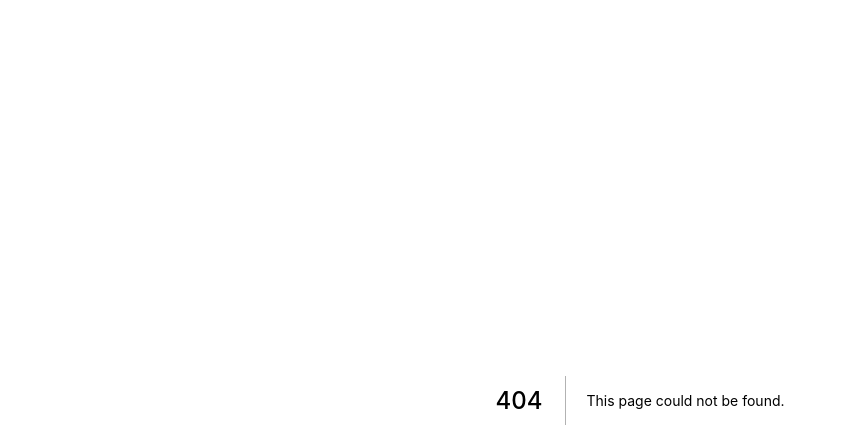
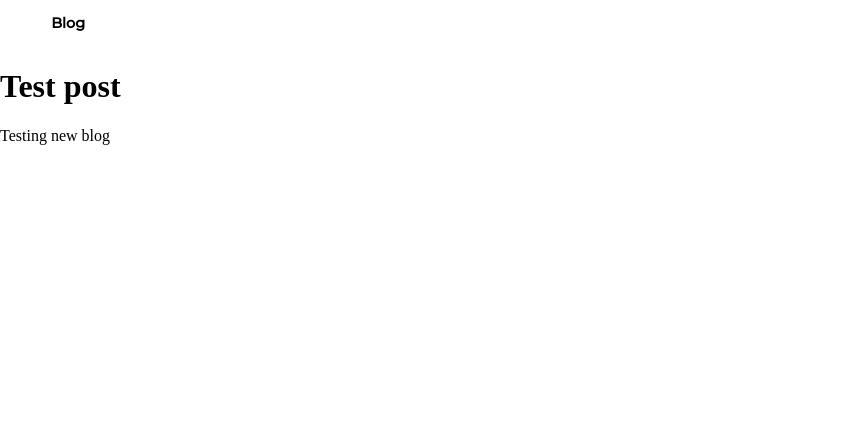
Before and after one commit to CodeJonesW/Wills_Blog, a Next.js app: page /blog in a window 1280 px wide. Before the commit this address had no page. Shown: the top 448 px of the page, without its empty margins (0-847 px from the left). Built offline with nearby package versions, Linux system fonts and the light colour scheme.

Commit message:
blog implementation in progress

```diff
--- /dev/null
+++ b/assets/blog-posts/test.md
@@ -0,0 +1,11 @@
+---
+title: "Test post"
+date: "September 12, 2022"
+excerpt: "Testing new blog"
+cover_image: "/images/blog-posts/image1.png"
+---
+
+## Test post
+
+- Post 1
+- Post 2
--- a/components/shared/styles.tsx
+++ b/components/shared/styles.tsx
@@ -103,6 +103,9 @@ export const ContactContainer = styled.div`
   padding-top: 1%;
   max-width: 220px;
   display: flex;
+  flex-direction: row;
+  justify-content: "center";
+  align-items: "center";
 `;
 export const BackArrowContainer = styled(ContactContainer)`
   padding-top: 3%;
@@ -120,7 +123,7 @@ export const BackArrow = styled(motion.i)`
   border-right: 10px solid white;
 `;
 
-export const Contact = styled.h3`
+export const H3 = styled.h3`
   font-size: 0.9em;
   font-family: "MontserratMedium";
   max-width: 80%;
--- a/package.json
+++ b/package.json
@@ -14,6 +14,7 @@
     "@mui/material": "^5.10.0",
     "@mui/styled-engine-sc": "^5.10.0",
     "framer-motion": "^7.2.0",
+    "gray-matter": "^4.0.3",
     "next": "12.2.5",
     "react": "18.2.0",
     "react-dom": "18.2.0",
--- /dev/null
+++ b/pages/blog.tsx
@@ -0,0 +1,69 @@
+import { AnimatePresence } from "framer-motion";
+import styled from "styled-components";
+import { FullScreenView, H3, HomeNavBar } from "../components/shared/styles";
+import styles from "../styles/Home.module.css";
+import fs from "fs";
+import path from "path";
+import matter from "gray-matter";
+
+const BlogContainer = styled(FullScreenView)`
+  justify-content: center;
+`;
+
+const BlogNavbar = styled(HomeNavBar)``;
+
+interface BlogProps {
+  posts: {
+    slug: string;
+    frontmatter: {
+      title: string;
+      date: string;
+      excerpt: string;
+    };
+  }[];
+}
+
+export default function Blog({ posts }: BlogProps) {
+  console.log(posts);
+  return (
+    <AnimatePresence>
+      <BlogContainer className={styles.quartzoBold}>
+        <BlogNavbar>
+          <H3>Blog</H3>
+        </BlogNavbar>
+
+        {posts.map((post, index) => {
+          return (
+            <div key={index}>
+              <h1>{post.frontmatter.title}</h1>
+              <p>{post.frontmatter.excerpt}</p>
+            </div>
+          );
+        })}
+      </BlogContainer>
+    </AnimatePresence>
+  );
+}
+
+export async function getStaticProps() {
+  const files = fs.readdirSync(path.join("assets/blog-posts"));
+
+  const posts = files.map((filename) => {
+    const slug = filename.replace(".md", "");
+
+    const markdownWithMeta = fs.readFileSync(
+      path.join("assets/blog-posts", filename),
+      "utf-8"
+    );
+
+    const { data: frontmatter } = matter(markdownWithMeta);
+
+    return { slug, frontmatter };
+  });
+
+  return {
+    props: {
+      posts: posts,
+    },
+  };
+}
```
Also changed, not shown: pages/index.tsx (+15 -5 lines), 1 other file (tests, documents, lock files or other folders).
